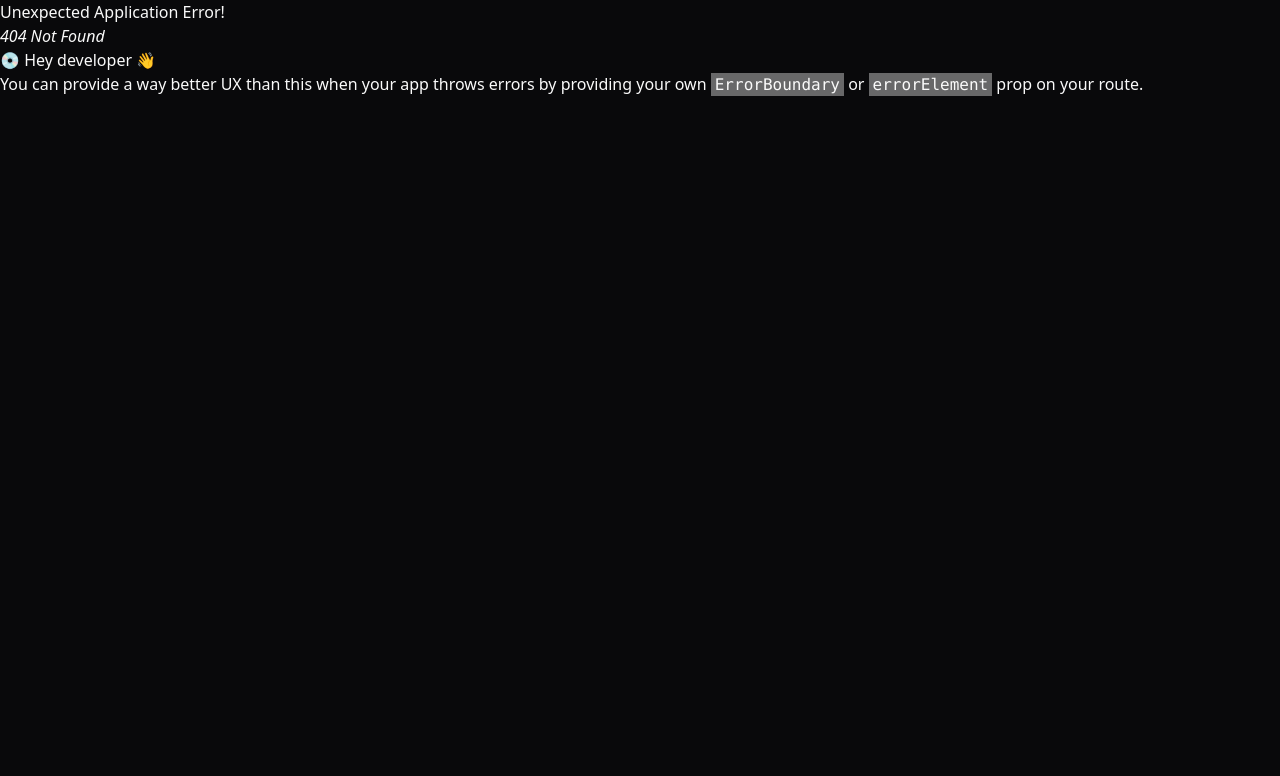
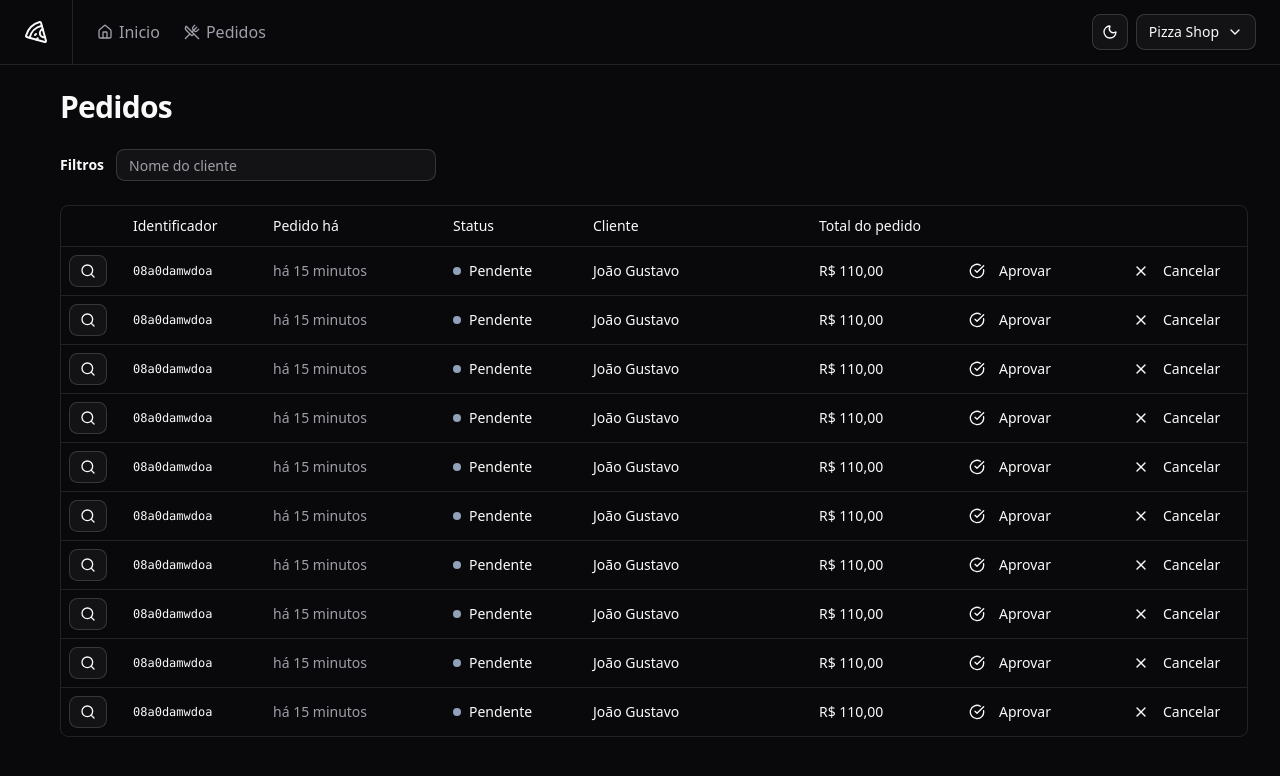
Before and after one commit to gustavocanepa10/pizza-shop, a React (Vite) app: page /dashboard/orders in a window 1280 px wide. Before the commit this address had no page. Shown: the top 776 px of the page. Built offline with nearby package versions, Linux system fonts and the light colour scheme.

Commit message:
começando o componente de pedidos

```diff
--- a/src/components/ui/header.tsx
+++ b/src/components/ui/header.tsx
@@ -23,7 +23,7 @@ export function Header() {
             Inicio
 
             </NavLink>
-            <NavLink to="/orders">
+            <NavLink to="orders">
             <UtensilsCrossed className="h-4 w-4"/>
             Pedidos
             </NavLink>
--- a/src/components/ui/input.tsx
+++ b/src/components/ui/input.tsx
@@ -9,7 +9,7 @@ function Input({ className, type, ...props }: React.ComponentProps<"input">) {
       data-slot="input"
       className={cn(
         "file:text-foreground placeholder:text-muted-foreground selection:bg-primary selection:text-primary-foreground dark:bg-input/30 border-input h-9 w-full min-w-0 rounded-md border bg-transparent px-3 py-1 text-base shadow-xs transition-[color,box-shadow] outline-none file:inline-flex file:h-7 file:border-0 file:bg-transparent file:text-sm file:font-medium disabled:pointer-events-none disabled:cursor-not-allowed disabled:opacity-50 md:text-sm",
-        "focus-visible:border-ring focus-visible:ring-ring/50 focus-visible:ring-[3px]",
+        "focus-visible:border-ring focus-visible:ring-ring/50 focus-visible:ring-[1px]",
         "aria-invalid:ring-destructive/20 dark:aria-invalid:ring-destructive/40 aria-invalid:border-destructive",
         className
       )}
--- /dev/null
+++ b/src/components/ui/table.tsx
@@ -0,0 +1,114 @@
+import * as React from "react"
+
+import { cn } from "@/lib/utils"
+
+function Table({ className, ...props }: React.ComponentProps<"table">) {
+  return (
+    <div
+      data-slot="table-container"
+      className="relative w-full overflow-x-auto"
+    >
+      <table
+        data-slot="table"
+        className={cn("w-full caption-bottom text-sm", className)}
+        {...props}
+      />
+    </div>
+  )
+}
+
+function TableHeader({ className, ...props }: React.ComponentProps<"thead">) {
+  return (
+    <thead
+      data-slot="table-header"
+      className={cn("[&_tr]:border-b", className)}
+      {...props}
+    />
+  )
+}
+
+function TableBody({ className, ...props }: React.ComponentProps<"tbody">) {
+  return (
+    <tbody
+      data-slot="table-body"
+      className={cn("[&_tr:last-child]:border-0", className)}
+      {...props}
+    />
+  )
+}
+
+function TableFooter({ className, ...props }: React.ComponentProps<"tfoot">) {
+  return (
+    <tfoot
+      data-slot="table-footer"
+      className={cn(
+        "bg-muted/50 border-t font-medium [&>tr]:last:border-b-0",
+        className
+      )}
+      {...props}
+    />
+  )
+}
+
+function TableRow({ className, ...props }: React.ComponentProps<"tr">) {
+  return (
+    <tr
+      data-slot="table-row"
+      className={cn(
+        "hover:bg-muted/50 data-[state=selected]:bg-muted border-b transition-colors",
+        className
+      )}
+      {...props}
+    />
+  )
+}
+
+function TableHead({ className, ...props }: React.ComponentProps<"th">) {
+  return (
+    <th
+      data-slot="table-head"
+      className={cn(
+        "text-foreground h-10 px-2 text-left align-middle font-medium whitespace-nowrap [&:has([role=checkbox])]:pr-0 [&>[role=checkbox]]:translate-y-[2px]",
+        className
+      )}
+      {...props}
+    />
+  )
+}
+
+function TableCell({ className, ...props }: React.ComponentProps<"td">) {
+  return (
+    <td
+      data-slot="table-cell"
+      className={cn(
+        "p-2 align-middle whitespace-nowrap [&:has([role=checkbox])]:pr-0 [&>[role=checkbox]]:translate-y-[2px]",
+        className
+      )}
+      {...props}
+    />
+  )
+}
+
+function TableCaption({
+  className,
+  ...props
+}: React.ComponentProps<"caption">) {
+  return (
+    <caption
+      data-slot="table-caption"
+      className={cn("text-muted-foreground mt-4 text-sm", className)}
+      {...props}
+    />
+  )
+}
+
+export {
+  Table,
+  TableHeader,
+  TableBody,
+  TableFooter,
+  TableHead,
+  TableRow,
+  TableCell,
+  TableCaption,
+}
--- a/src/pages/_layouts/auth.tsx
+++ b/src/pages/_layouts/auth.tsx
@@ -13,7 +13,7 @@ export function AuthLayout() {
             flex flex-col justify-between">
 
                 <div className="flex items-center gap-3 text-lg font-medium text-foreground">
-                <Pizza className="h-5 w-5"  />
+                <Pizza className="h-5 w-5"/>
                 <span className="font-semibold">
                     Pizza Shop
                 </span>
--- /dev/null
+++ b/src/pages/app/orders/Orders.tsx
@@ -0,0 +1,89 @@
+import { Button } from "@/components/ui/button";
+import { Input } from "@/components/ui/input";
+import {
+  Table,
+  TableBody,
+  TableCell,
+  TableHead,
+  TableHeader,
+  TableRow,
+} from "@/components/ui/table";
+import { CheckCircle, Search, X } from "lucide-react";
+
+export function Orders() {
+  return (
+    <div className="flex flex-col pl-7 gap-6">
+      <h1 className="text-3xl font-bold -tracking-wide">Pedidos</h1>
+
+      <div className="space-y-3.5">
+        <form className="flex items-center gap-3" action="">
+          <span className="font-semibold text-sm">Filtros</span>
+          <Input className="h-8 w-[320px]" placeholder="Nome do cliente" />
+        </form>
+
+        <div className="border mt-6 rounded-md">
+          <Table>
+            <TableHeader>
+              <TableRow>
+                <TableHead className="w-16"></TableHead>
+                <TableHead className="w-[140px]">Identificador</TableHead>
+                <TableHead className="w-[180px]">Pedido há</TableHead>
+                <TableHead className="w-[140px]">Status</TableHead>
+                <TableHead>Cliente</TableHead>
+                <TableHead className="w-[140px]">Total do pedido</TableHead>
+                <TableHead className="w-[164px]"></TableHead>
+                <TableHead className="w-[132px]"></TableHead>
+              </TableRow>
+            </TableHeader>
+
+            <TableBody>
+              {Array.from({ length: 10 }).map((_, i) => (
+                <TableRow key={i}>
+                  <TableCell>
+                    <Button variant="outline" size="sm">
+                      <Search className="h-3 w-3" />
+                      <span className="sr-only">Detalhes do pedido</span>
+                    </Button>
+                  </TableCell>
+
+                  <TableCell className="font-mono text-xs font-medium">
+                    08a0damwdoa
+                  </TableCell>
+
+                  <TableCell className="text-muted-foreground">
+                    há 15 minutos
+                  </TableCell>
+
+                  <TableCell>
+                    <div className="flex items-center gap-2">
+                      <span className="h-2 w-2 rounded-full bg-slate-400"></span>
+                      <span>Pendente</span>
+                    </div>
+                  </TableCell>
+
+                  <TableCell className="font-medium">João Gustavo</TableCell>
+
+                  <TableCell className="font-medium">R$ 110,00</TableCell>
+
+                  <TableCell>
+                    <Button variant="ghost" size="sm">
+                      <CheckCircle className="w-3 h-3 mr-2" />
+                      Aprovar
+                    </Button>
+                  </TableCell>
+
+                  <TableCell>
+                    <Button variant="ghost" size="sm">
+                      <X className="w-3 h-3 mr-2" />
+                      Cancelar
+                    </Button>
+                  </TableCell>
+                </TableRow>
+              ))}
+            </TableBody>
+          </Table>
+        </div>
+      </div>
+    </div>
+  );
+}
--- a/src/pages/auth/Sign-up.tsx
+++ b/src/pages/auth/Sign-up.tsx
@@ -49,7 +49,7 @@ export function SignUp() {
   return (
     <>
       <div className="p-8 ">
-        <Button variant="ghost" className="absolute right-8 top-8" asChild>
+        <Button className="absolute right-8 top-8" asChild>
           <Link to="/">Fazer login</Link>
         </Button>
 
--- a/src/pages/auth/sign-in.tsx
+++ b/src/pages/auth/sign-in.tsx
@@ -38,7 +38,7 @@ export function SignIn() {
   return (
     <>
       <div className="p-8 ">
-        <Button variant = "ghost" className="absolute right-8 top-8" asChild>
+        <Button className="absolute right-8 top-8" asChild>
         <Link to="/sign-up">
         Novo estabelecimento
         </Link>
--- a/src/routes.tsx
+++ b/src/routes.tsx
@@ -1,9 +1,10 @@
 import { createBrowserRouter } from "react-router-dom";
-import { Dasboard } from "./pages/app/Dashboard";
+import { Dasboard } from "./pages/app/dashboard/Dashboard";
 import { SignIn } from "./pages/auth/Sign-in";
 import { AppLayout } from "./pages/_layouts/app";
 import { AuthLayout } from "./pages/_layouts/auth";
 import { SignUp } from "./pages/auth/Sign-up";
+import { Orders } from "./pages/app/orders/orders";
 
 
 
@@ -11,7 +12,10 @@ import { SignUp } from "./pages/auth/Sign-up";
 export const routerProvider = createBrowserRouter([
 
     {path : "/dashboard", element : <AppLayout/>,
-        children : [{path : "/dashboard", element : <Dasboard/>}]
+        children : [
+            {index: true, element : <Dasboard/>},
+            {path : "orders", element : <Orders/>}
+        ]
      },
 
 
```
Also changed, not shown: src/components/ui/account-menu.tsx (+16 -14 lines), src/pages/app/dashboard/Dashboard.tsx (renamed from src/pages/app/dashboard.tsx).
